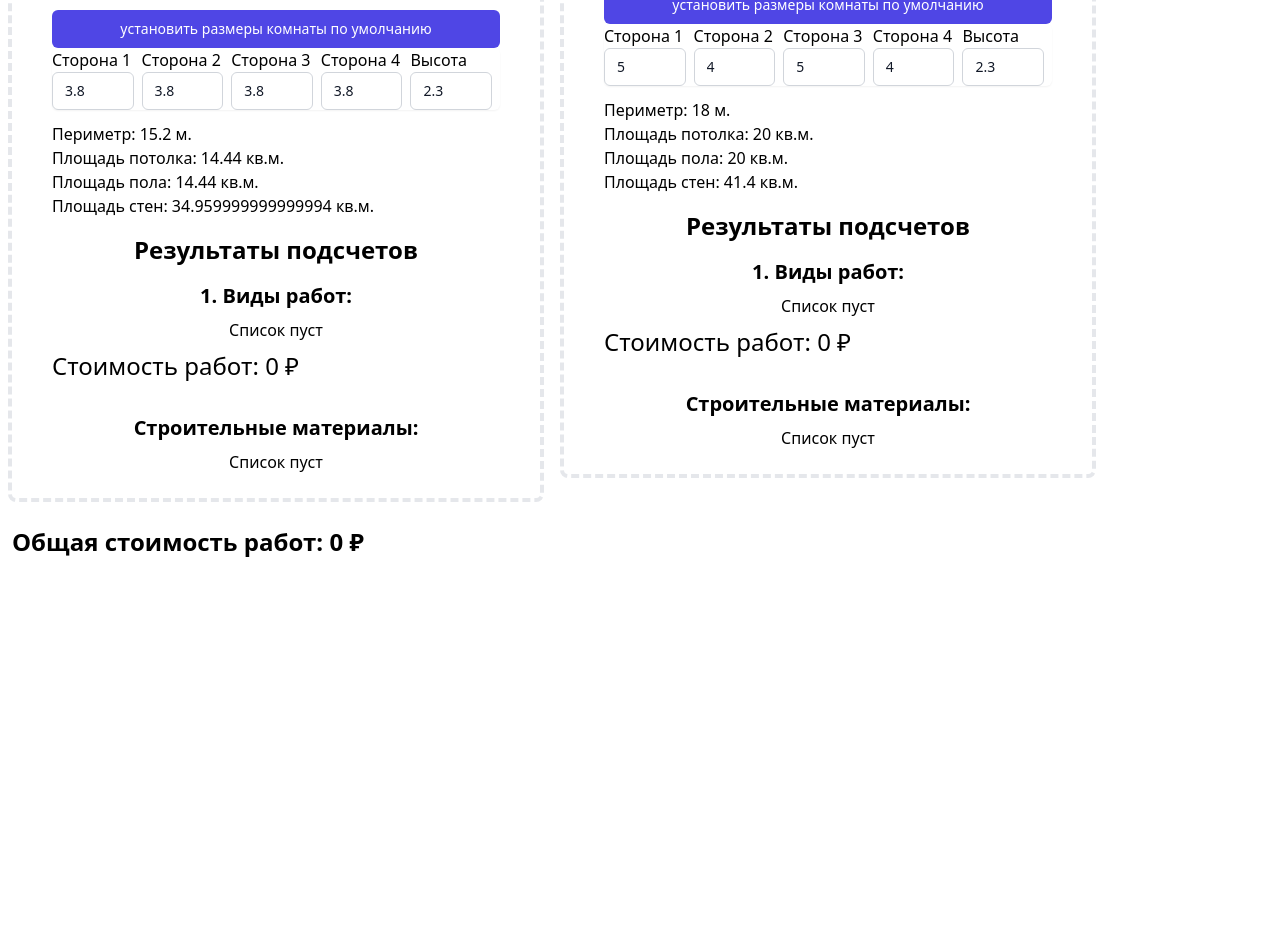
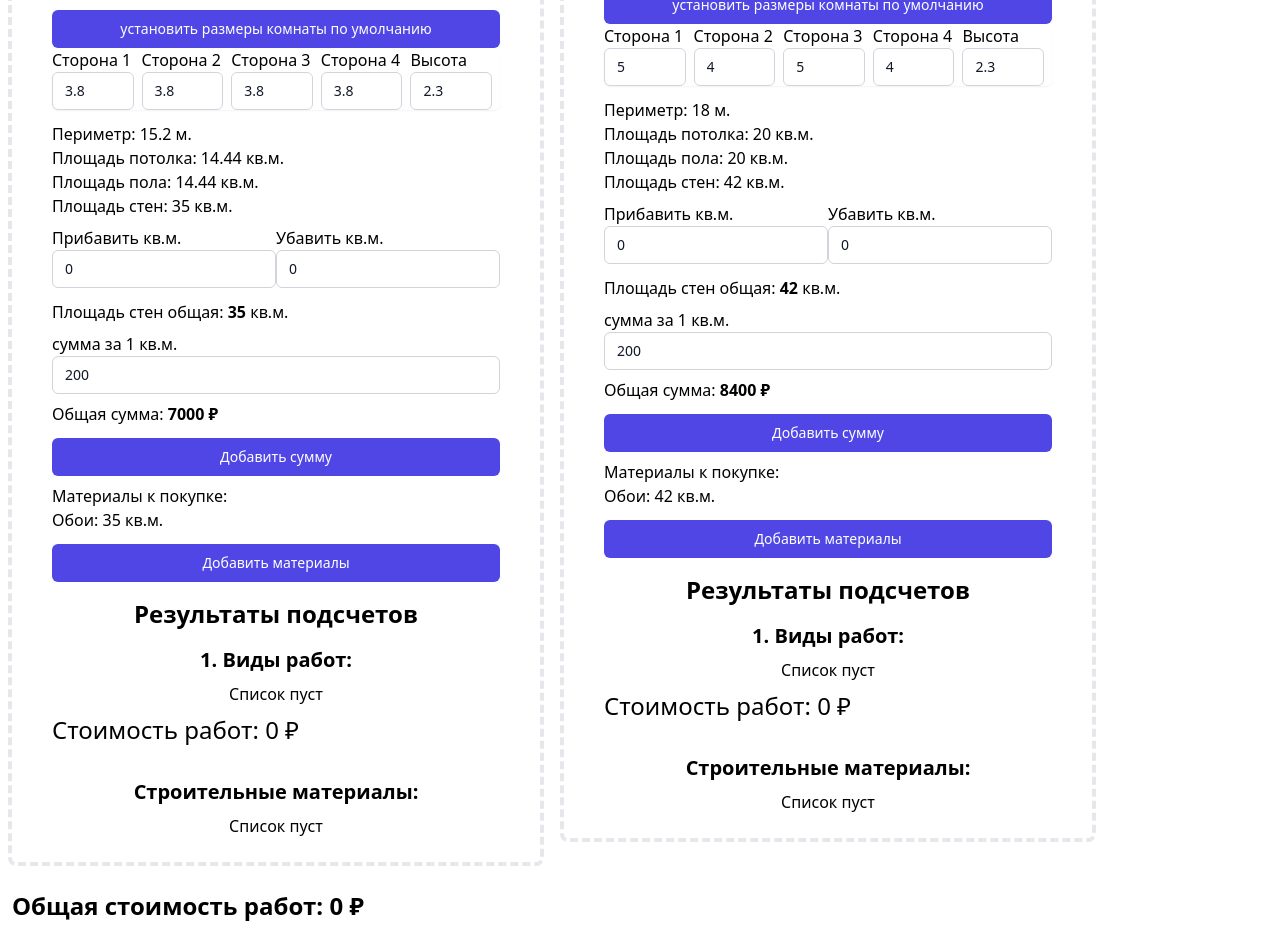
Before and after one commit to nvlight/home_calc, a Vue app in the folder vue/: page /get-started in a window 1280 px wide. Shown: the part 1065-1999 px from the top of the page. Before the commit the page ends 1635 px from the top, so only its background shows below. Built offline with nearby package versions, Linux system fonts and the light colour scheme; sample sign-in values are in the browser's storage.

Commit message:
wallpaper component improved, main phase is done

```diff
--- a/vue/src/components/CeilingCalc.vue
+++ b/vue/src/components/CeilingCalc.vue
@@ -207,7 +207,6 @@ export default {
     components: { BuildingMaterial },
     data(){
         return{
-            currency: "₽",
             isCustomSizes: false,
             room: {},
             customSizes : {
@@ -423,6 +422,7 @@ export default {
     computed:{
         ...mapState({
             addedJobNum: state => state.addedJobNum,
+            currency: state => state.currency,
         }),
 
         bagetSumm() {
--- /dev/null
+++ b/vue/src/components/UI/MgInputLabeled.vue
@@ -0,0 +1,36 @@
+<template>
+    <label>
+        <span><slot></slot></span>
+        <input
+            :value="modelValue"
+            @input="updateInput"
+            type="text"
+            class="appearance-none relative block w-full px-3 py-2 border border-gray-300 placeholder-gray-500
+                    text-gray-900 sm:text-sm
+                    rounded-b-md rounded-t-md
+                    focus:outline-none focus:ring-indigo-500 focus:border-indigo-500 focus:z-10"
+            :placeholder="placeholder">
+    </label>
+</template>
+
+<script>
+export default {
+    name: 'mg-input-labeled',
+    props: {
+        modelValue: {
+            type: [String, Number],
+        },
+        placeholder: {
+            type: [String, Number],
+        }
+    },
+    methods: {
+        updateInput(event){
+            this.$emit('update:modelValue', event.target.value)
+        }
+    }
+}
+</script>
+
+<style scoped>
+</style>
--- a/vue/src/components/UI/index.js
+++ b/vue/src/components/UI/index.js
@@ -1,9 +1,11 @@
 import MgButton from "./MgButton.vue";
 import MgGridIconButton from "./MgGridIconButton.vue";
 import MgTrashIconButton from "./MgTrashIconButton.vue";
+import MgInputLabeled from "./MgInputLabeled.vue";
 
 export default [
     MgButton,
     MgGridIconButton,
     MgTrashIconButton,
+    MgInputLabeled,
 ];
--- a/vue/src/components/WallpaperCalc.vue
+++ b/vue/src/components/WallpaperCalc.vue
@@ -67,19 +67,57 @@
     </div>
 
     <div class="mt-3">
-        <div>Периметр: <span>{{calcPerimeter}} м.</span></div>
+        <div>Периметр: <span>{{perimeter}} м.</span></div>
         <div>Площадь потолка: <span>{{squareCeiling}} кв.м.</span></div>
         <div>Площадь пола: <span>{{squareFloor}} кв.м.</span></div>
         <div>Площадь стен: <span>{{squareWalls}} кв.м.</span></div>
     </div>
 
+    <div class="mt-2 flex justify-between">
+<!--        v-model="incSquareCount"-->
+        <mg-input-labeled
+            :modelValue="incSquareCount"
+            @input="incSquareCount = $event.target.value"
+            :placeholder="'кв.м.'"
+        >Прибавить кв.м.</mg-input-labeled>
+        <mg-input-labeled
+            v-model="decSquareCount"
+            :placeholder="'кв.м.'"
+        >Убавить кв.м.</mg-input-labeled>
+    </div>
+
+    <div class="mt-3">
+        <div>Площадь стен общая: <strong>{{resultWallsSquare}}</strong> кв.м.</div>
+        <div class="mt-2">
+            <mg-input-labeled
+                v-model="price" :placeholder="'кв.м.'">сумма за 1 кв.м.</mg-input-labeled>
+        </div>
+
+    </div>
+
+    <div class="mt-2">
+        <span class="font-normal">Общая сумма: </span>
+        <span class="font-semibold">{{sum}} {{currency}}</span>
+    </div>
+
+    <mg-button @click="addCalcedWallpapers">Добавить сумму</mg-button>
+
+    <materials-for-buy-block
+        :materials="materials"
+        :room="room"
+    ></materials-for-buy-block>
+    <mg-button @click="">Добавить материалы</mg-button>
+
 </template>
 
 <script>
+import {mapState, mapActions,} from 'vuex'
+import MaterialsForBuyBlock from "./additional/MaterialsForBuyBlock.vue";
+
 export default {
     name: "wallpaper-calc",
-    components: {},
-
+    components: { MaterialsForBuyBlock
+    },
     props: {
         'room': {
             type: Object,
@@ -99,17 +137,22 @@ export default {
                 s3: 0,
                 s4: 0,
             },
-            perimeter: 0,
-            square: {
-                ceiling: 0,
-                floor: 0,
-                walls: 0,
-            },
             height: 2.3,
+
+            incSquareCount: 0,
+            decSquareCount: 0,
+
+            price: 200,
         }
     },
 
     methods:{
+        ...mapActions({
+            incrementAddedJobNum: 'incrementAddedJobNum',
+            incValueToJobsResultingSum: 'incValueToJobsResultingSum',
+            addJob: 'addJob',
+        }),
+
         setDefaultRoomSizesHandler(){
             this.setDefaultRoomSizes();
         },
@@ -118,9 +161,36 @@ export default {
             this.height = this.room.height;
         },
 
+        setIncSquareCount(val){
+            console.log(val);
+            //this.incSquareCount = val;
+        },
+        setDecSquareCount(val){
+            this.decSquareCount = val;
+        },
+
+        addCalcedWallpapers(){
+            this.incrementAddedJobNum();
+
+            let tmp_job = {}
+            tmp_job.title = "Обои, наклейка" + ` (id=${this.currentPickedJob})`;
+            tmp_job.id = this.addedJobNum;
+            tmp_job.room_id = this.room.id;
+            tmp_job.job_id = this.currentPickedJob;
+            tmp_job.sum = this.totalAmount.price;
+            tmp_job.adding_job_info_string = this.totalAmount['adding_job_info_string'];
+
+            this.incValueToJobsResultingSum(tmp_job.sum);
+            this.addJob(tmp_job);
+        },
+
     },
     computed:{
-        calcPerimeter(){
+        ...mapState({
+            currency: state => state.currency,
+            addedJobNum: state => state.addedJobNum,
+        }),
+        perimeter(){
             return +(this.sizes.s1) +
                     +(this.sizes.s2) +
                     +(this.sizes.s3) +
@@ -133,15 +203,41 @@ export default {
             return +(this.sizes.s1) * +(this.sizes.s2);
         },
         squareWalls(){
-            return +this.calcPerimeter * +this.height;
+            // бизнес-требование, площадь стен нужно округлять вверх!
+            return Math.ceil(+this.perimeter * +this.height);
         },
+        resultWallsSquare(){
+            return this.squareWalls
+                + +this.incSquareCount
+                - +this.decSquareCount
+        },
+        sum(){
+            return this.resultWallsSquare * this.price;
+        },
+
+        materials(){
+            const arr = [];
+            arr.push({
+                title: 'Обои',
+                description: this.resultWallsSquare + ' кв.м.',
+            },)
+            return arr;
+        },
+        totalAmount() {
+            return {
+                price: this.sum,
+                adding_job_info_string:
+                    `Квадратура: ${this.resultWallsSquare} м.кв.,
+                    цена за 1 кв.м.: ${this.price} ${this.currency}`,
+            };
+        },
+
     },
 
     mounted() {
         this.currRoom = Object.assign({}, this.room);
 
         this.setDefaultRoomSizesHandler();
-        //console.log(this.currRoom.sizes);
     },
 
 }
```
